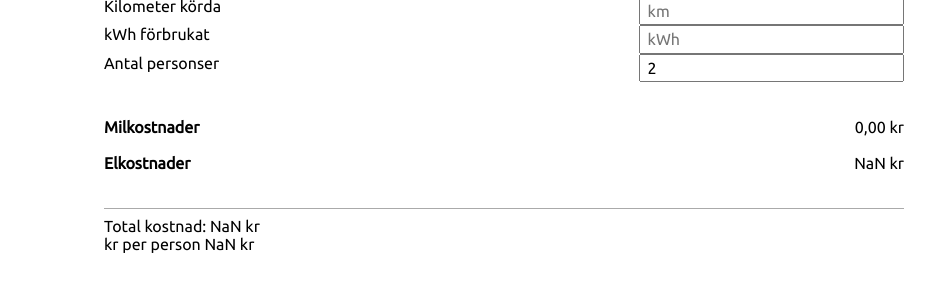
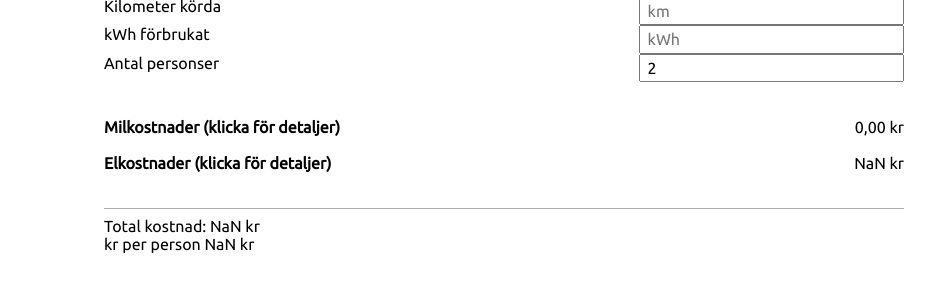
Before and after one commit to enjikaka/tesla-split-the-bill, a plain HTML site: page index.html in a window 1280 px wide. Shown: the part 115-406 px from the top of the page, without its empty margins (136-1071 px from the left). Drawn offline with Linux system fonts and the light colour scheme.

Commit message:
(klicka för detaljer)

```diff
--- a/index.html
+++ b/index.html
@@ -35,7 +35,7 @@
     <br>
     <details>
       <summary>
-        <strong>Milkostnader</strong>
+        <strong>Milkostnader (klicka för detaljer)</strong>
         <span id="trip-miles-cost"></span>
       </summary>
 
@@ -48,7 +48,7 @@
     <br>
     <details>
       <summary>
-        <strong>Elkostnader</strong>
+        <strong>Elkostnader (klicka för detaljer)</strong>
         <span id="trip-kwh-cost"></span>
       </summary>
 
```
